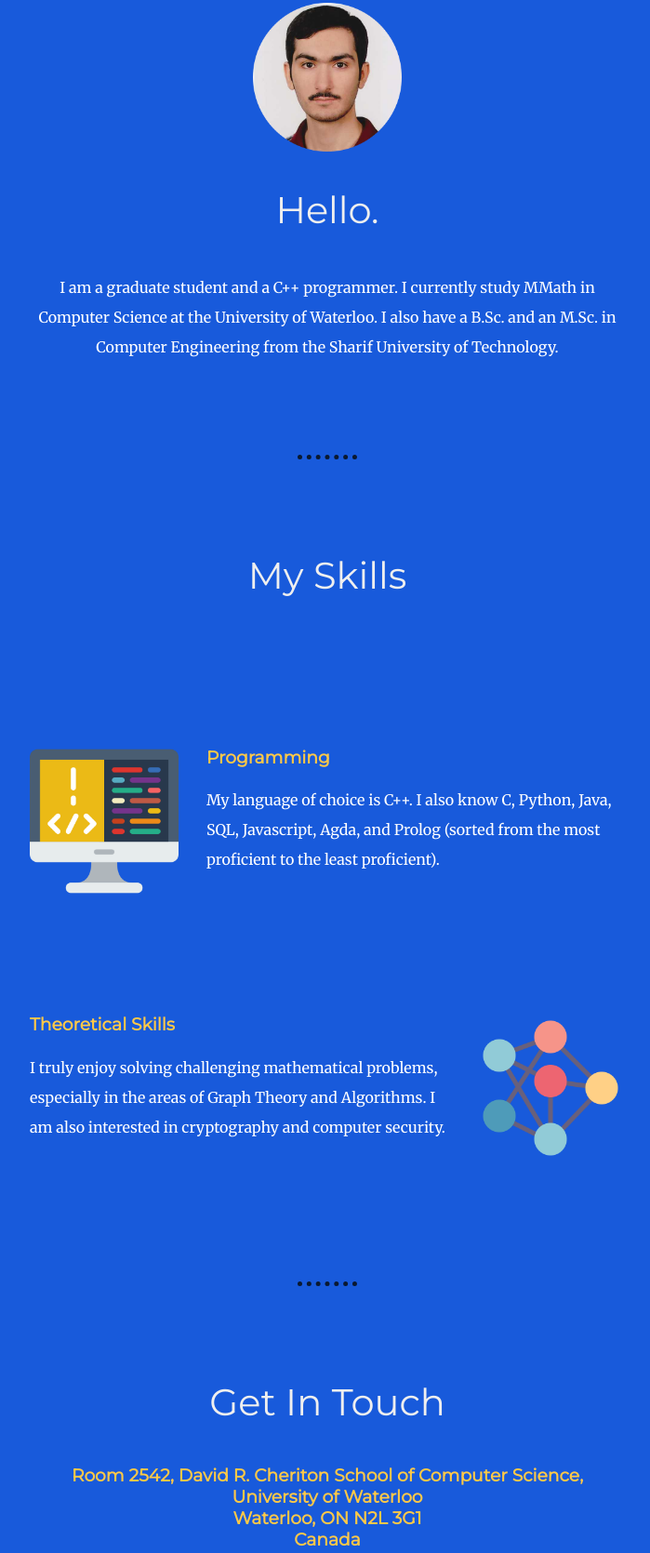
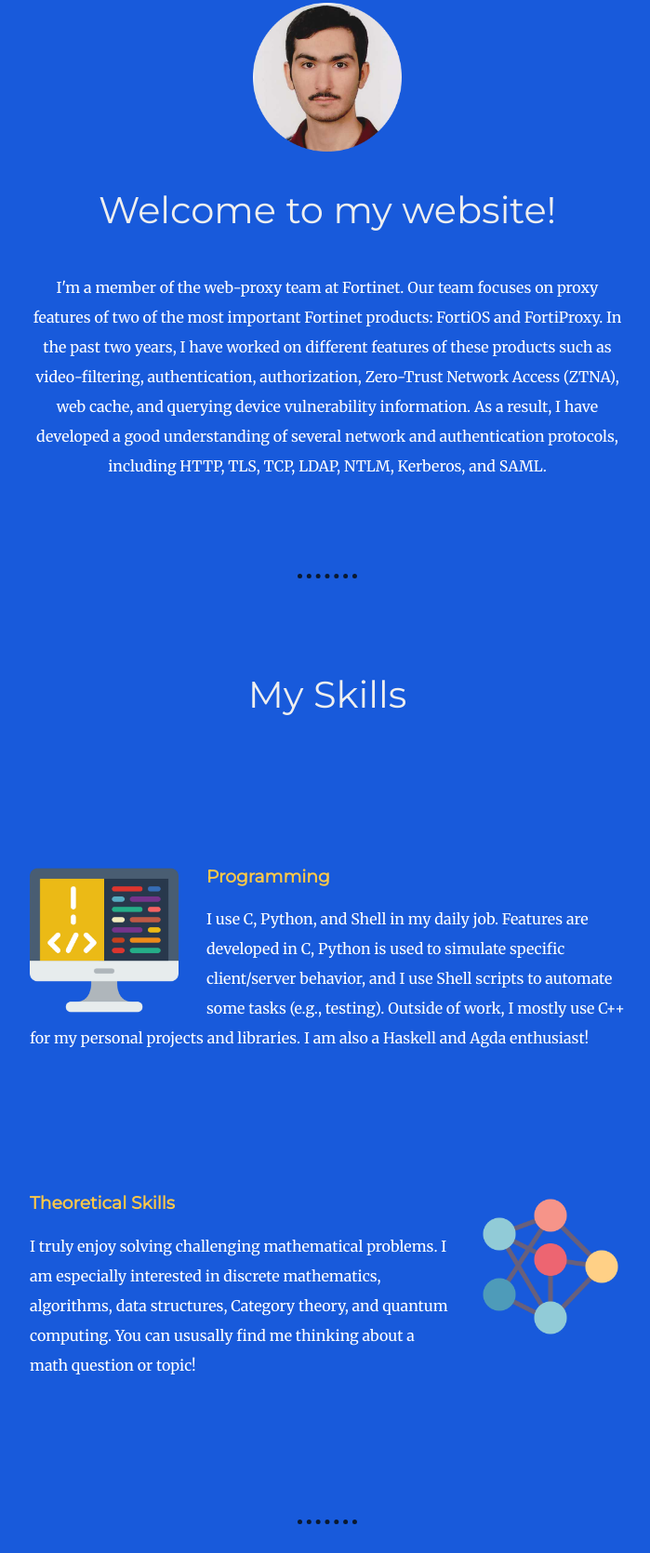
Before and after one commit to MRamez/Website, a plain HTML site: page index.html in a window 1280 px wide. Shown: the part 865-2535 px from the top of the page at 93% size, without its empty margins (288-987 px from the left). Drawn offline with Linux system fonts and the light colour scheme.

Commit message:
Update information

```diff
--- a/index.html
+++ b/index.html
@@ -13,16 +13,22 @@
     <body>
         <div class="top-container">
             <img class="top-cloud" src="images/cloud.png" alt="cloud image">
-            <h1>I'm Mahdi.</h1>
-            <h2>A CS graduate student and a C++ programmer.</h2>
+            <h1>Mahdi Ramezani</h1>
+            <h2>Embedded Software Developer at Fortinet</h2>
             <img class="bottom-cloud" src="images/cloud.png" alt="cloud image">
             <img src="images/mountain.png" alt="mountain image">
         </div>
         <div class="middle-container">
             <div class="profile">
                 <img class="profile-image" src="images/photo-circle-cropped.png" alt="My photo">
-                <h2>Hello.</h2>
-                <p>I am a graduate student and a C++ programmer. I currently study MMath in Computer Science at the University of Waterloo. I also have a B.Sc. and an M.Sc. in Computer Engineering from the Sharif University of Technology.</p>
+                <h2>Welcome to my website!</h2>
+                <p>
+                    I'm a member of the web-proxy team at Fortinet. Our team focuses on proxy features of two of the most important Fortinet
+                    products: FortiOS and FortiProxy. In the past two years, I have worked on different features of these products such as
+                    video-filtering, authentication, authorization, Zero-Trust Network Access (ZTNA), web cache, and querying device vulnerability
+                    information. As a result, I have developed a good understanding of several network and authentication protocols, including
+                    HTTP, TLS, TCP, LDAP, NTLM, Kerberos, and SAML.
+                </p>
             </div>
             <hr>
             <div class="skills">
@@ -30,18 +36,25 @@
                 <div class="skill-row">
                     <img class="code-image" src="images/coding.png" alt="computer image">
                     <h3>Programming</h3>
-                    <p>My language of choice is C++. I also know C, Python, Java, SQL, Javascript, Agda, and Prolog (sorted from the most proficient to the least proficient).</p>
+                    <p>
+                        I use C, Python, and Shell in my daily job. Features are developed in C, Python is used to simulate specific client/server
+                        behavior, and I use Shell scripts to automate some tasks (e.g., testing). Outside of work, I mostly use C++ for my personal
+                        projects and libraries. I am also a Haskell and Agda enthusiast!
+                    </p>
                 </div>
                 <div class="skill-row">
                     <img class="graph-image" src="images/graph.png" alt="graph image">
                     <h3>Theoretical Skills</h3>
-                    <p>I truly enjoy solving challenging mathematical problems, especially in the areas of Graph Theory and Algorithms. I am also interested in cryptography and computer security.</p>
+                    <p>
+                        I truly enjoy solving challenging mathematical problems. I am especially interested in discrete mathematics, algorithms,
+                        data structures, Category theory, and quantum computing. You can ususally find me thinking about a math question or topic!
+                    </p>
                 </div>
             </div>
             <hr>
             <div class="contact-me">
                 <h2>Get In Touch</h2>
-                <h3>Room 2542, David R. Cheriton School of Computer Science, University of Waterloo <br> Waterloo, ON N2L 3G1 <br> Canada</h3>
+                <h3>Fortinet Technologies <br> 4190 Still Creek Dr. <br> Burnaby, BC V5C 6C6 <br> Canada</h3>
                 <p>You can use (inspect) the following link to send me emails.</p>
                 <a class="btn" href="mailto:[my_first_name][dot]ramezani[at]uwaterloo[dot_ca]">CONTACT ME</a>
             </div>
@@ -49,9 +62,9 @@
 
         <div class="bottom-container">
             <a class="footer-link" href="https://www.linkedin.com/in/mahdi-ramezani-03b020a8/">LinkedIn</a>
-            <a class="footer-link" href="https://www.github.com/MRamez">GitHub</a>
+            <a class="footer-link" href="https://github.com/MRamez">GitHub</a>
             <a class="footer-link" href="#">Website</a>
-            <p class="copyright">© 2021 Mahdi Ramezani.</p>
+            <p class="copyright">© 2024 Mahdi Ramezani.</p>
         </div>
     </body>
 </html>
```
